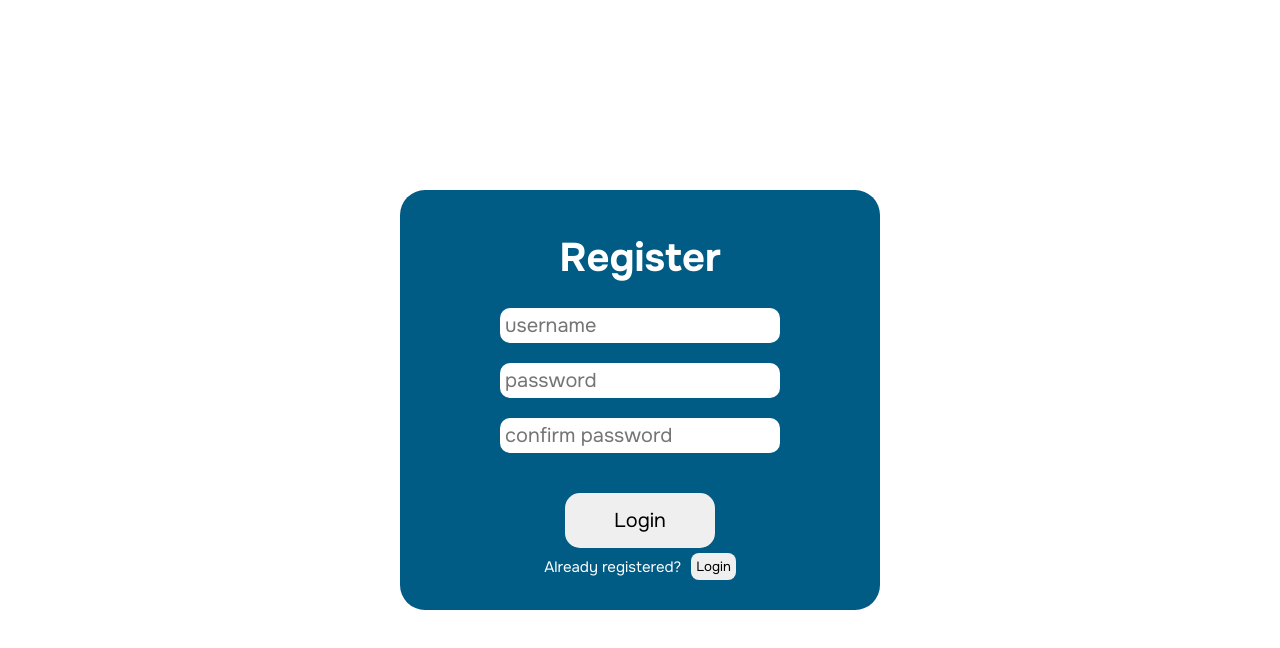
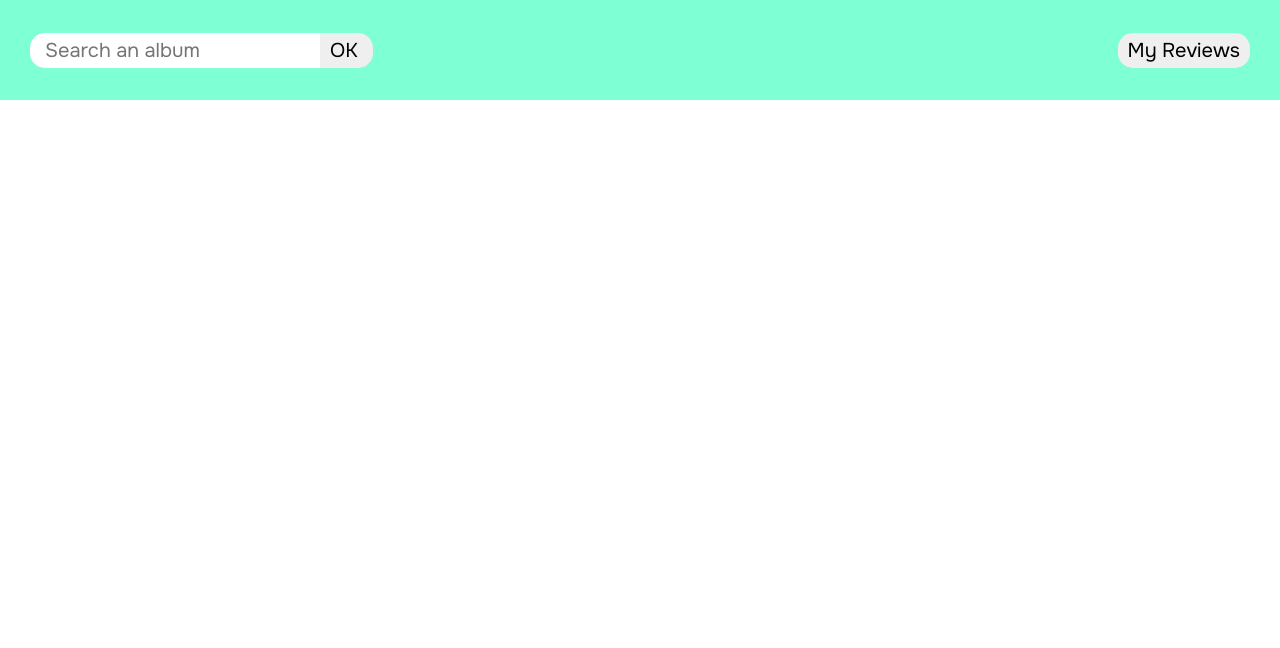
Before and after one commit to KAMMAT03/music-review-project, a React (Vite) app: page / in a window 1280 px wide. Shown: the top 648 px of the page. Built offline with nearby package versions, Linux system fonts and the light colour scheme.

Commit message:
nav prototype for main

```diff
--- a/src/App.jsx
+++ b/src/App.jsx
@@ -1,6 +1,7 @@
 import React from 'react';
 import './App.css'
-import Login from './pages/Login'
+// import Login from './pages/Login'
+import Main from './pages/Main';
 
 
 export default function App(){
@@ -12,7 +13,8 @@ export default function App(){
 
   return (
     <div className='container'>
-      <Login saveToken={saveToken} />
+      {/* <Login saveToken={saveToken} /> */}
+      <Main token={token} />
     </div>
   )
 }
--- /dev/null
+++ b/src/pages/Main.jsx
@@ -0,0 +1,16 @@
+import React from "react";
+import '../styles/main.css'
+
+export default function Main(props){
+    return (
+        <main>
+            <nav className="main-nav">
+                <form className="main-form" action="">
+                    <input type="text" placeholder="Search an album" />
+                    <button>OK</button>
+                </form>
+                <button className="myreviews-button" >My Reviews</button>
+            </nav>
+        </main>
+    )
+}
--- a/src/style.css
+++ b/src/style.css
@@ -4,7 +4,7 @@
   padding: 0;
 }
 
-body{
+/* body{
   display: flex;
   flex-direction: column;
   justify-content: center;
@@ -14,4 +14,4 @@ body{
 .container{
   display: flex;
   justify-content: center;
-}
+} */
--- a/src/styles/login.css
+++ b/src/styles/login.css
@@ -1,4 +1,14 @@
+body{
+    display: flex;
+    flex-direction: column;
+    justify-content: center;
+    height: 100vh;
+}
 
+.container{
+    display: flex;
+    justify-content: center;
+}
 
 .login{
     background-color:rgb(0, 91, 133);
--- /dev/null
+++ b/src/styles/main.css
@@ -0,0 +1,56 @@
+body{
+    height: 100vh;
+}
+
+.container{
+}
+
+.main-nav{
+    background-color: aquamarine;
+    display: flex;
+    justify-content: space-between;
+    height: 40px;
+    z-index: 10;
+    position: fixed;
+    right: 0;
+    left: 0;
+    top: 0;
+    align-items: center;
+    padding: 30px;
+    gap: 40px;
+}
+
+.main-form{
+
+}
+
+.main-form input{
+    min-width: 250px;
+    padding: 5px;
+    padding-left: 15px;
+    font-size: 20px;
+    border: none;
+    border-radius: 15px;
+    border-top-right-radius: 0;
+    border-bottom-right-radius: 0;
+}
+
+.main-form button{
+    padding: 5px 10px;
+    padding-right: 15px;
+    font-size: 20px;
+    border: none;
+    border-radius: 15px;
+    border-top-left-radius: 0;
+    border-bottom-left-radius: 0;
+    cursor: pointer;
+}
+
+.myreviews-button{
+    font-size: 20px;
+    text-wrap: nowrap;
+    border: none;
+    border-radius: 15px;
+    padding: 5px 10px;
+    cursor: pointer;
+}
```
